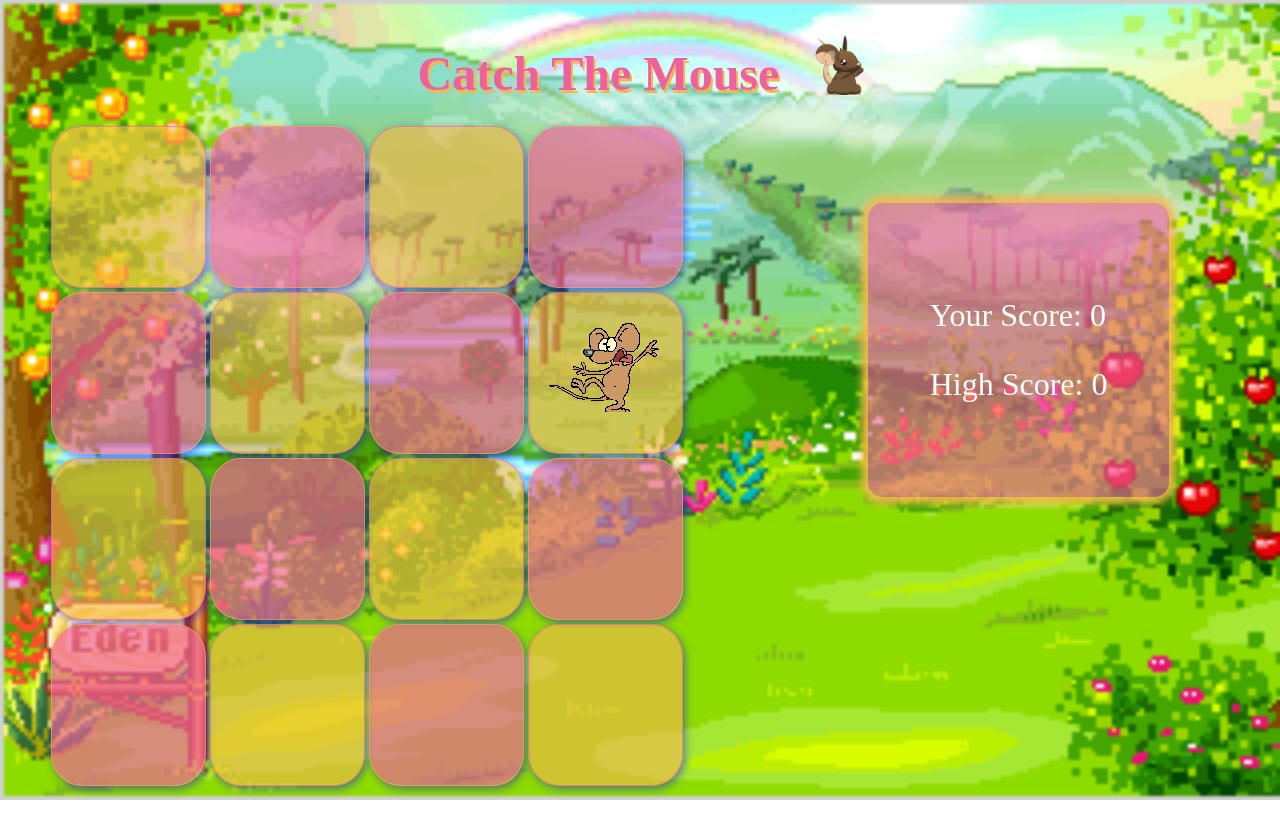
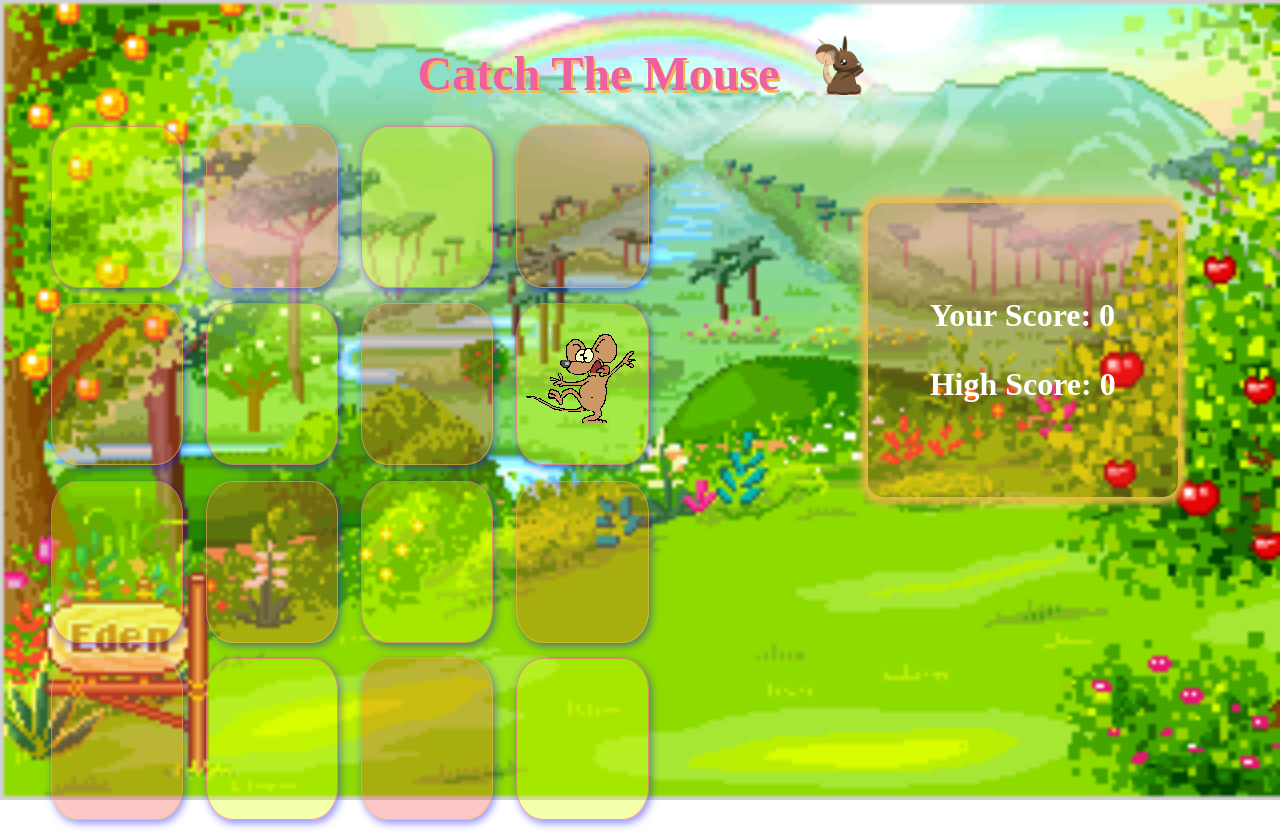
Before and after one commit to shivangi-srivastava-cedcoss/catch_the_rat, a plain HTML site: page index.html in a window 1280 px wide. Both pictures are taken after a click on the button "Start Game". Before the commit the page ends 800 px from the top, so only its background shows below. Drawn offline with Linux system fonts and the light colour scheme.

Commit message:
Add files via upload

```diff
--- a/style.css
+++ b/style.css
@@ -1,3 +1,22 @@
+/* width */
+::-webkit-scrollbar {
+    width: 7px;
+  }
+
+  /* Track */
+  ::-webkit-scrollbar-track {
+    box-shadow: inset 0 0 5px #f5b64b;
+  }
+
+  /* Handle */
+  ::-webkit-scrollbar-thumb {
+    background: #ef619e;
+  }
+
+  /* Handle on hover */
+  ::-webkit-scrollbar-thumb:hover {
+    background:  #da4686;
+  }
 body
 {
     background-image: url('bg1.gif');
@@ -39,24 +58,26 @@ body
 }
 .col
 {
-    width: 20%;
+    width: 17%;
     height:20vh;
     border: 1px solid #0400ff78;
     border-radius: 20%;
     background-size: cover;
     background-position: center;
     float: left;
-    margin: 0 0.5% 0.5% 0;
+    margin: 0 3% 2% 0;
     box-shadow: 2px 3px 9px #0400ff78;
 }
 .col1
 {
-    background-color: #f5b64c9e;
+    /* background-color: #f5b64c9e; */
+    background-color: #d7fd0054;
     border: 1px solid #ef619ea1;
 }
 .col2
 {
-    background-color: #ef619eab;
+    /* background-color: #ef619eab; */
+    background-color: #f0393747;
     border: 1px solid #f5b64c91;
 }
 #btnStart
@@ -86,10 +107,11 @@ body
 }
 .score
 {
-    background-color: #ef619ea1;
+    background-color: #f0393747;
     color: white;
     width: fit-content;
     font-size: 2em;
+    font-weight: bold;
     padding: 15%;
     border-radius: 15px;
     box-shadow: 0px 0px 9px 6px #f5b64b;
@@ -115,6 +137,7 @@ body
     {
         width: 22%;
         height: 14vh;
+        margin:0% 1% 2% 0%;
     }
     #btnStart
     {
```
